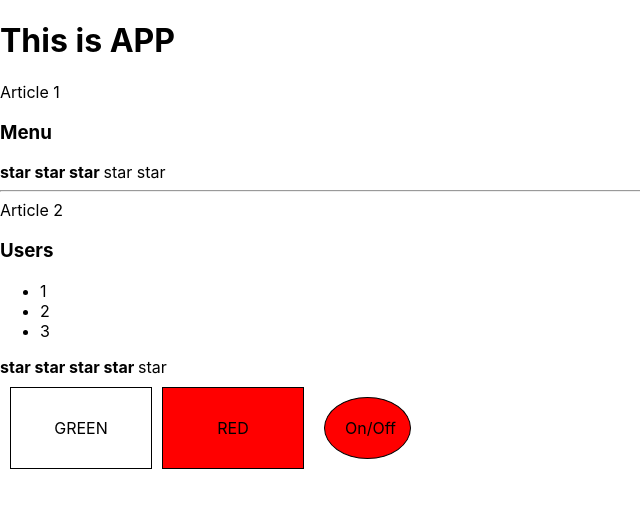
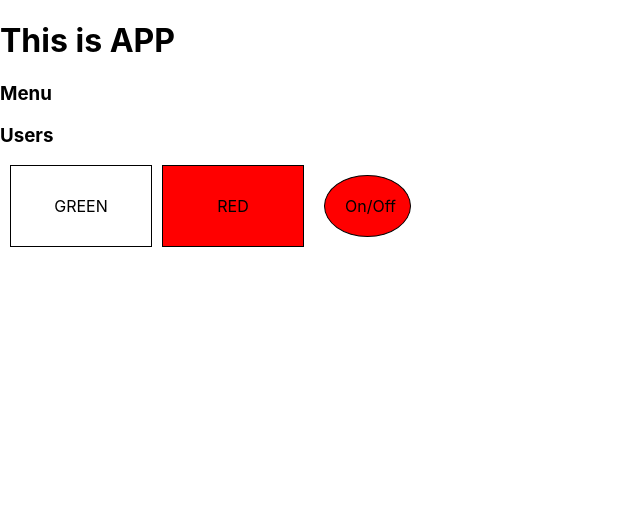
Before and after one commit to VladZimin/react-kabzda-podrobno, a React (Create React App) app: page / in a window 1280 px wide. Shown: the top 508 px of the page, without its empty margins (0-640 px from the left). Built offline with nearby package versions, Linux system fonts and the light colour scheme.

Commit message:
useState

```diff
--- a/src/App.tsx
+++ b/src/App.tsx
@@ -1,31 +1,19 @@
-import React, {useState} from 'react'
+import React from 'react'
 import './App.css'
-import Accordion from './components/Accordion'
-import Rating from './components/Rating'
-import {OnOff} from './components/OnOff'
+import { OnOff } from './components/OnOff'
+import UncontrolledAccordion from './components/UncontrolledAccordion'
+
 
 function App() {
 
-    let [isOn, setIsOn] = useState(false)
-
-    const turnOnOff = () => {
-        setIsOn(!isOn)
-    }
-    return (
-        <div>
-            <PageTitle title="This is APP"/>
-            Article 1
-            <Accordion titleValue="Menu" collapsed/>
-            <Rating value={3}/>
-            <hr/>
-            Article 2
-            <Accordion titleValue="Users" collapsed={false}/>
-            <Rating value={4}/>
-            <OnOff isOn={isOn} turnOnOff={turnOnOff}/>
-        </div>
-    )
+    return (<div>
+        <PageTitle title='This is APP' />
+        <UncontrolledAccordion titleValue='Menu' />
+        {/*<Rating value={3}/>*/}
+        <UncontrolledAccordion titleValue='Users' />
+        <OnOff />
+    </div>)
 }
-
 
 type TitlePropsType = {
     title: string
--- a/src/components/OnOff/index.tsx
+++ b/src/components/OnOff/index.tsx
@@ -1,16 +1,22 @@
-import React from 'react'
+import React, { useState } from 'react'
 
 import s from './OnOff.module.css'
 
-type PropsType = {
-    isOn: boolean
-    turnOnOff: () => void
+
+export const OnOff = () => {
+
+    let [isOn, setIsOn] = useState(false)
+
+    return (<div className={s.onOffWrapper}>
+            <div onClick={() => {
+                setIsOn(true)
+            }} className={`${s.greenBlock} ${isOn && s.greenBg}`}>GREEN
+            </div>
+            <div onClick={() => {
+                setIsOn(false)
+            }} className={`${s.redBlock} ${!isOn && s.redBg}`}>RED
+            </div>
+            <div className={`${s.onOffCircle} ${isOn ? s.greenBg : s.redBg}`}>On/Off
+            </div>
+        </div>)
 }
-
-export const OnOff = (props: PropsType) => (
-    <div className={s.onOffWrapper}>
-        <div className={`${s.greenBlock} ${props.isOn && s.greenBg}`}>GREEN</div>
-        <div className={`${s.redBlock} ${!props.isOn && s.redBg}`}>RED</div>
-        <div onClick={props.turnOnOff} className={`${s.onOffCircle} ${props.isOn ? s.greenBg : s.redBg}`}>On/Off</div>
-    </div>
-)
--- /dev/null
+++ b/src/components/UncontrolledAccordion/index.tsx
@@ -0,0 +1,40 @@
+import React, { useState } from 'react'
+
+
+type AccordionPropsType = {
+    titleValue: string,
+}
+
+function UncontrolledAccordion(props: AccordionPropsType) {
+
+    const [isCollapsed, setIsCollapsed] = useState<boolean>(true)
+
+    return (<div>
+        <AccordionTitle title={props.titleValue} isCollapsed={isCollapsed}
+                        onClickTitle={(isCollapsed: boolean) => setIsCollapsed(isCollapsed)} />
+        {!isCollapsed && <AccordionBody />}
+    </div>)
+}
+
+export default UncontrolledAccordion
+
+type AccordionTitlePropsType = {
+    title: string
+    isCollapsed: boolean
+    onClickTitle: (isCollapsed: boolean) => void
+}
+
+function AccordionTitle(props: AccordionTitlePropsType) {
+    const onClickTitleHandler = () => {
+        props.onClickTitle(!props.isCollapsed)
+    }
+    return (<h3 onClick={onClickTitleHandler} style={{ cursor: 'pointer' }}>{props.title}</h3>)
+}
+
+function AccordionBody() {
+    return (<ul>
+        <li>1</li>
+        <li>2</li>
+        <li>3</li>
+    </ul>)
+}
```
